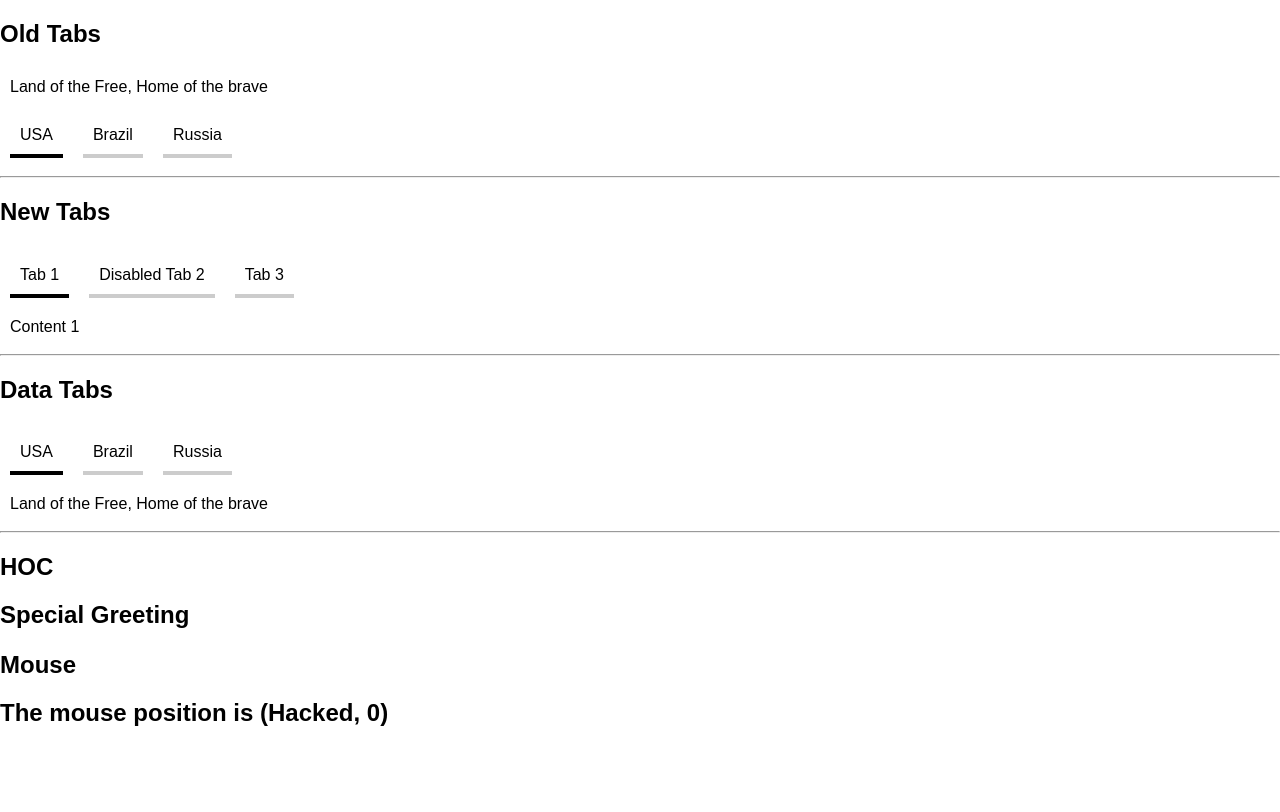
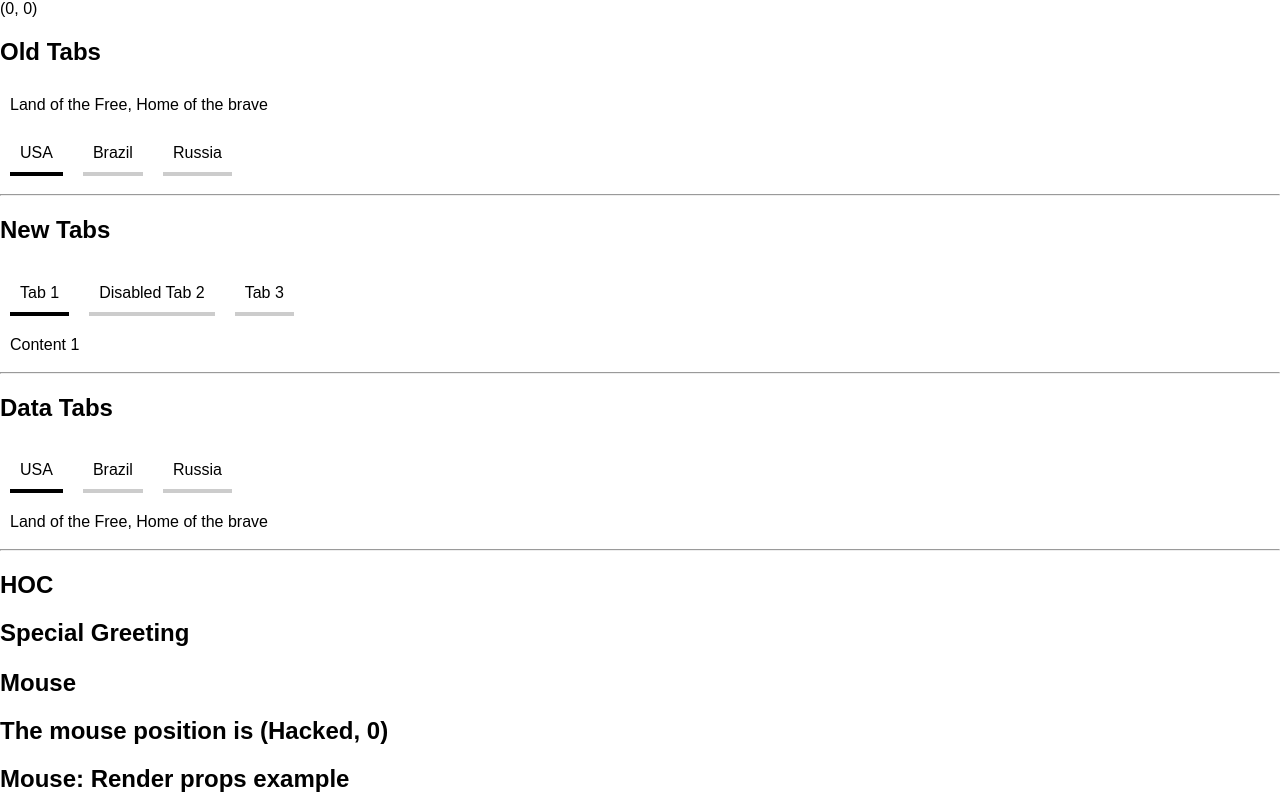
Before and after one commit to rajeshpillai/react-ui-components, a React (Create React App) app: page / in a window 1280 px wide. Built offline with nearby package versions, Linux system fonts and the light colour scheme.

Commit message:
Render props-example 1

```diff
--- a/src/AppWithMouse.js
+++ b/src/AppWithMouse.js
@@ -6,11 +6,17 @@ import {DataTabs} from './components/DataTabs/index';
 import Greeting from './components/HOC/Greeting';
 import withMouse from './components/HOC/withMouse';
 import withCat from './components/HOC/withCat';
+import Mouse from './components/RenderProps/Mouse';
+
  class App extends React.Component {
   render() {
     const {x, y} = this.props.mouse;
     return (
+     <Mouse>
+         {mouse => (
+
             <div>
+                ({mouse.x}, {mouse.y})
                 <h2>Old Tabs</h2>
                 <Tabs data={this.props.countries}
                     tabsOnBottom={true}
@@ -47,7 +53,12 @@ import withCat from './components/HOC/withCat';
 
                 <h2>Mouse</h2>
                 <h2>The mouse position is ({x}, {y}) </h2>
+
+                <h2>Mouse: Render props example </h2>
             </div>
+
+        )}
+    </Mouse>
     )
   }
 }
--- /dev/null
+++ b/src/components/RenderProps/Mouse.js
@@ -0,0 +1,23 @@
+import React, { Component } from 'react';
+import ReactDOM from "react-dom";
+
+
+export default class Mouse extends Component {
+    state = {x: 0, y: 0}
+
+    handleMouseMove = (event) => {
+        this.setState({
+            x: event.clientX,
+            y: event.clientY
+        })
+    }
+
+    render (){
+        return (
+            <div onMouseMove={this.handleMouseMove}>
+                {this.props.children(this.state)}
+            </div>
+        )
+    }
+
+}
```
Also changed, not shown: 1 other file (tests, documents, lock files or other folders). Lines whose indentation alone changed are shown as unchanged.
